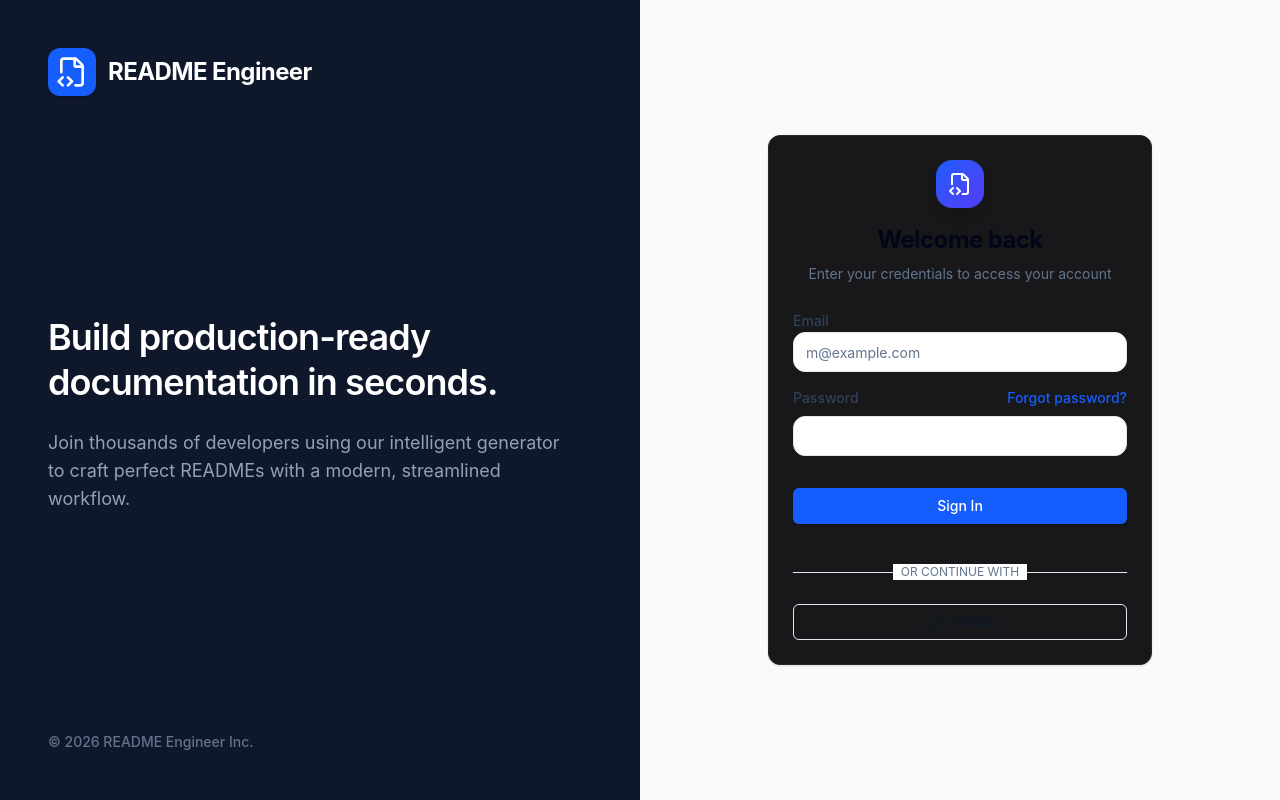
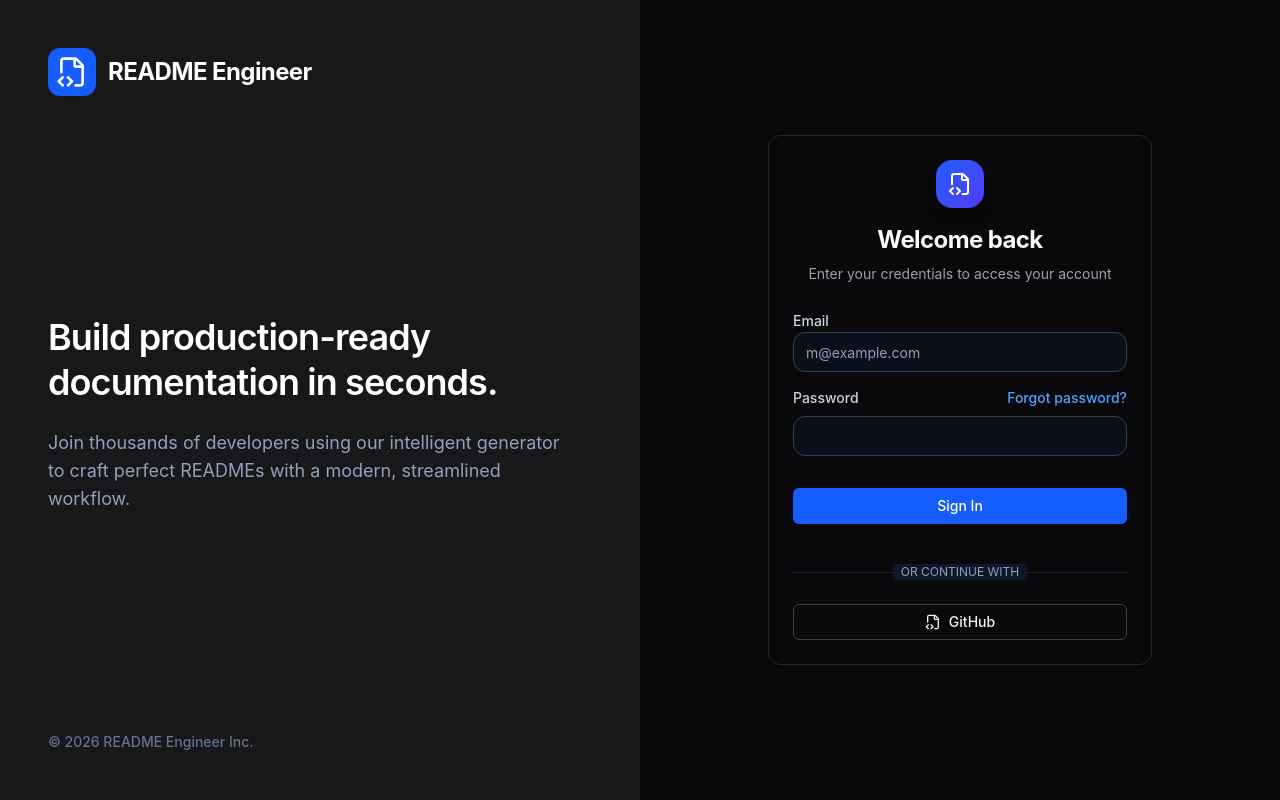
Before and after one commit to sandinungallage/Github-Readme.md-Generator, a React (Vite) app: page /login in a window 1280 px wide. Built offline with nearby package versions, Linux system fonts and the light colour scheme.

Commit message:
Added Dark Mode and Light mode

```diff
--- a/src/index.css
+++ b/src/index.css
@@ -1,5 +1,6 @@
 @import "tailwindcss";
 @plugin "@tailwindcss/typography";
+@custom-variant dark (&:is(.dark, .dark *));
 
 @theme {
   --color-primary-50: #eff6ff;
```
